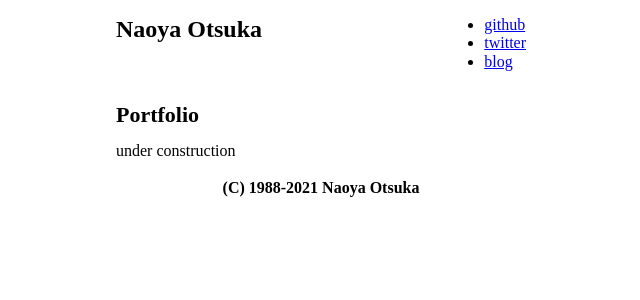
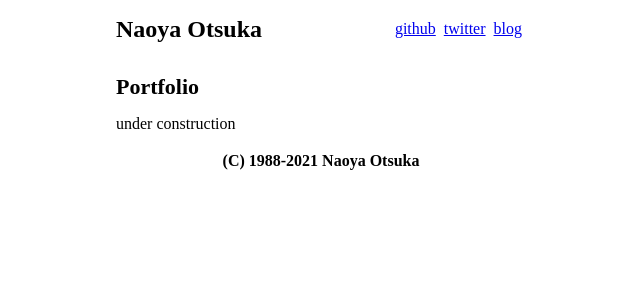
Before and after one commit to otknoy/otknoy.github.io, a Next.js app: page /portfolio in a window 1280 px wide. Shown: the top 300 px of the page, without its empty margins (319-959 px from the left). Built offline with nearby package versions, Linux system fonts and the light colour scheme.

Commit message:
horizontal menu

```diff
--- a/src/components/organisms/Header.tsx
+++ b/src/components/organisms/Header.tsx
@@ -8,16 +8,25 @@ const style = {
   justifyContent: 'space-between'
 }
 
+const navStyle = {
+  listStyle: 'none'
+}
+
+const listStyle = {
+  padding: '4px',
+  display: 'inline-block'
+}
+
 const Menu: React.SFC = () => (
   <div>
-    <ul>
-      <li>
+    <ul style={navStyle}>
+      <li style={listStyle}>
         <LinkText href="https://github.com/otknoy">github</LinkText>
       </li>
-      <li>
+      <li style={listStyle}>
         <LinkText href="https://twitter.com/otknoy">twitter</LinkText>
       </li>
-      <li>
+      <li style={listStyle}>
         <LinkText href="https://otknoy.hatenablog.com">blog</LinkText>
       </li>
     </ul>
```
Also changed, not shown: 1 other file (tests, documents, lock files or other folders).
